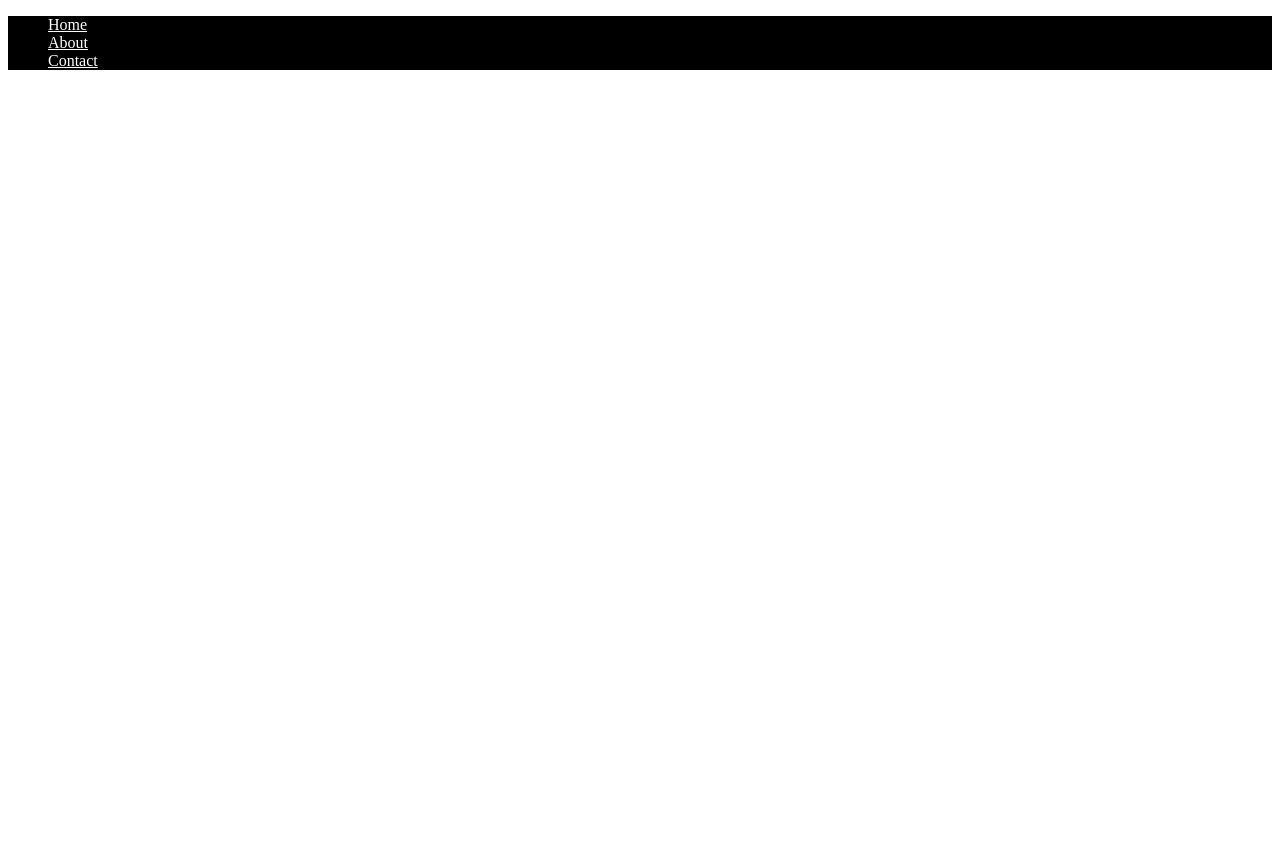
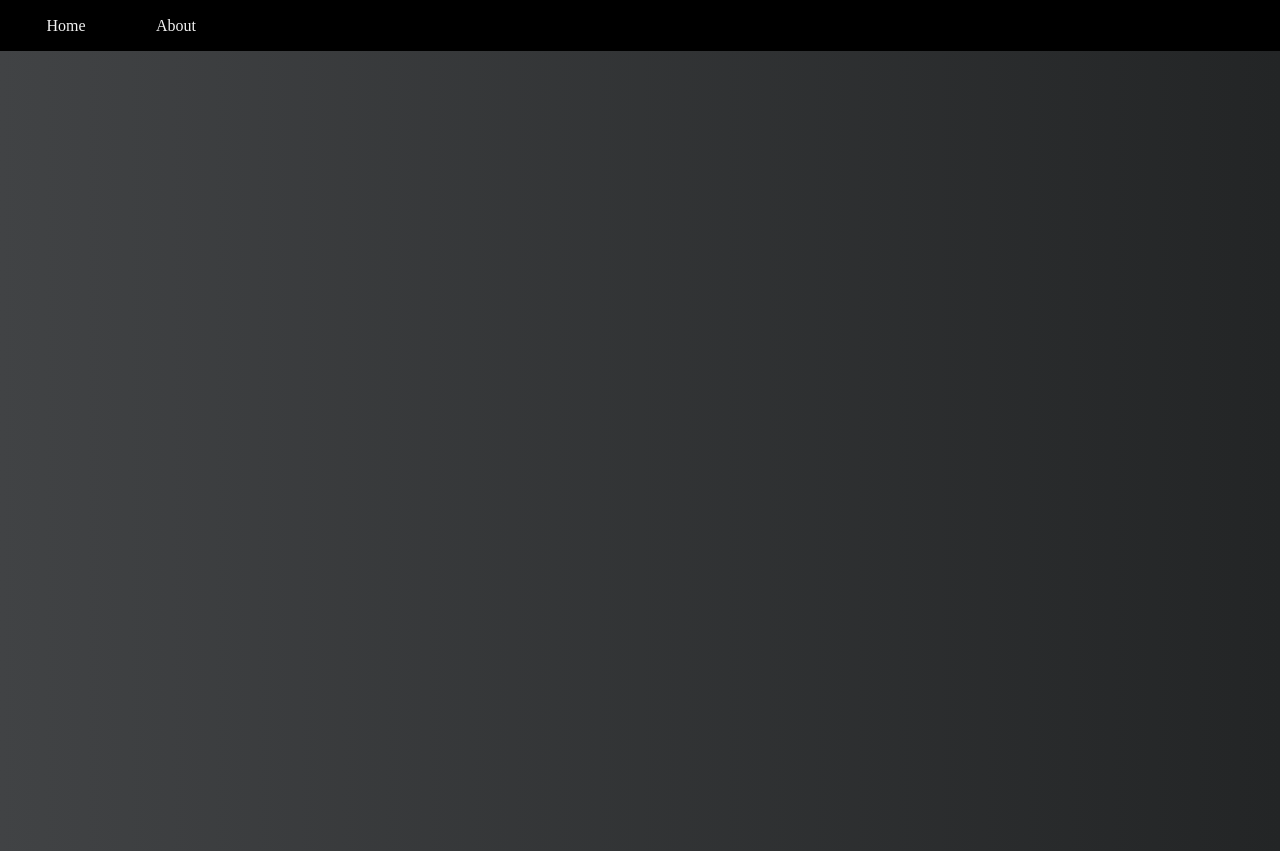
Before and after one commit to kxrdz/kxrdz.github.io, a plain HTML site: page index.html in a window 1280 px wide. Before the commit the page ends 800 px from the top, so only its background shows below. Drawn offline with Linux system fonts and the light colour scheme.

Commit message:
edit header and syling

```diff
--- a/index.html
+++ b/index.html
@@ -1,19 +1,22 @@
 <!DOCTYPE html>
 <html>
     <head>
+        <meta charset="UTF-8">
+        <link rel="stylesheet" href="style.css">
         <title>Kxrdz</title>
-        <meta charset="UTF-8">
-        <link rel="stylesheet" type="text/css" href="style.css">
     </head>
     <body>
         <header>
-            <nav>
-                <ul>
-                    <li><a href="index.html">Home</a></li>
-                    <li><a href="about.html">About</a></li>
-                    <li><a href="contact.html">Contact</a></li>
-                </ul>
+            <nav class="top">
+                <li><ul href="index.html">Home</ul></li>
+                <li><ul href="about.html">About</ul></li>
             </nav>
         </header>
+        <div class="container">
+            <div class="filter">
+
+            </div>
+
+        </div>
     </body>
 </html>
--- a/style.css
+++ b/style.css
@@ -1,15 +1,57 @@
-/* CSS code for header */
+*
+{
+    box-sizing: border-box;
+    margin: 0;
+    padding: 0;
+}
+header
+{
+    background-color: black;
+    width: 100%;
+    height: 4vw;
+}
 header {
-    background-color: black;
+    float: left;
+    color: #f2f2f2;
+    text-align: center;
+    padding: 14px 16px;
+    text-decoration: none;
+    display: flex;
+    align-items: center;
+
+}
+a{
+    text-decoration: none;
+    color: white;
+}
+li {
+    float: left;
+    padding: 14px 16px;
+    text-align: center;
+    list-style-type: none; /* Remove the bullet point */
+    border-radius: 5px;
+    width: 100px;
+    margin-right: 10px;
 }
 
-/* CSS code for list items */
-a {
-    color: white;
-    transition: color 0.5s ease-in-out;
+li:hover {
+    background-color: white;
+    color: black;
 }
 
-/* CSS code for fade effect on hover */
-a:hover {
-    color: rgba(255, 255, 255, 0.5);
+.container
+{
+    display: flex;
+    justify-content: center;
+    align-items: center;
+    height: 100vh;
+    width: 100%;
+    background: #232526;  /* fallback for old browsers */
+    background: -webkit-linear-gradient(to right, #414345, #232526);  /* Chrome 10-25, Safari 5.1-6 */
+    background: linear-gradient(to right, #414345, #232526); /* W3C, IE 10+/ Edge, Firefox 16+, Chrome 26+, Opera 12+, Safari 7+ */
 }
+.filter {
+    width: 100%;
+    background-color:rgba(86, 22, 22, 0.4);
+    backdrop-filter: blur(3px) brightness(1.22);
+  }
```
